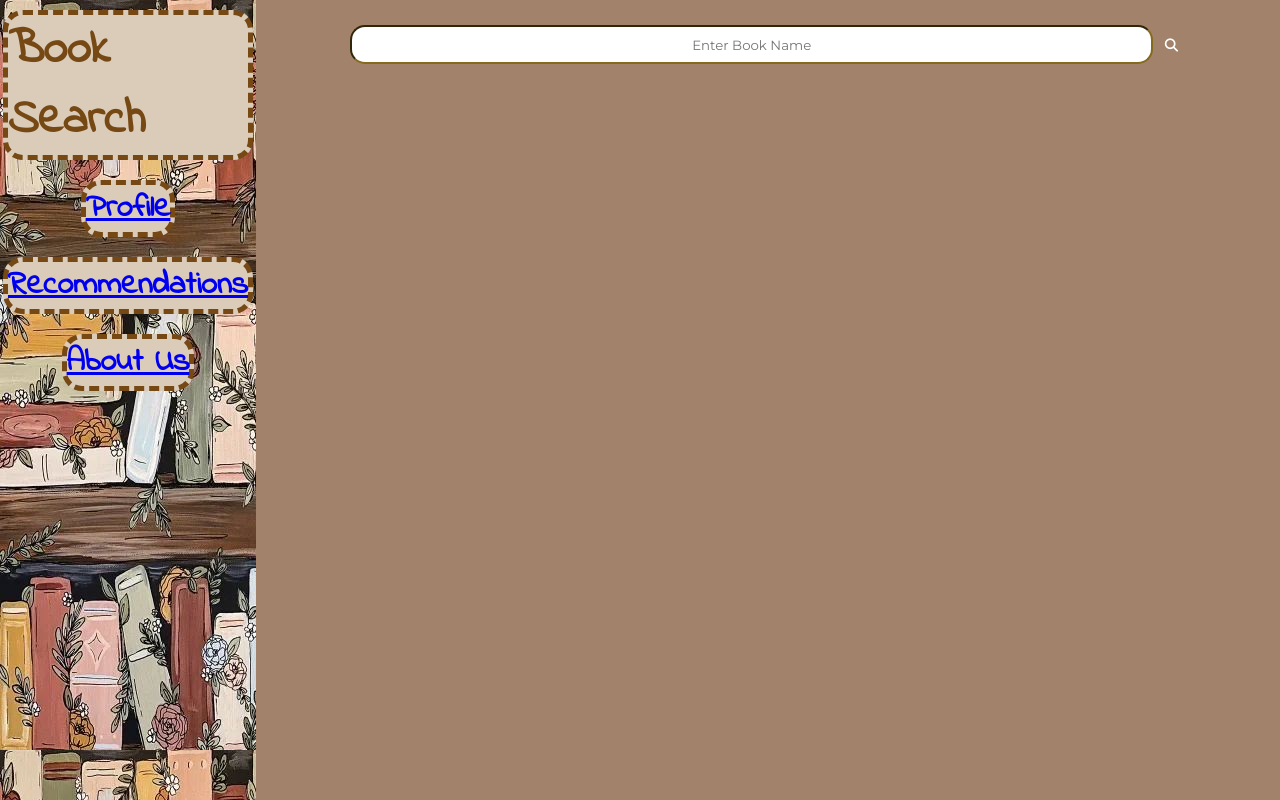
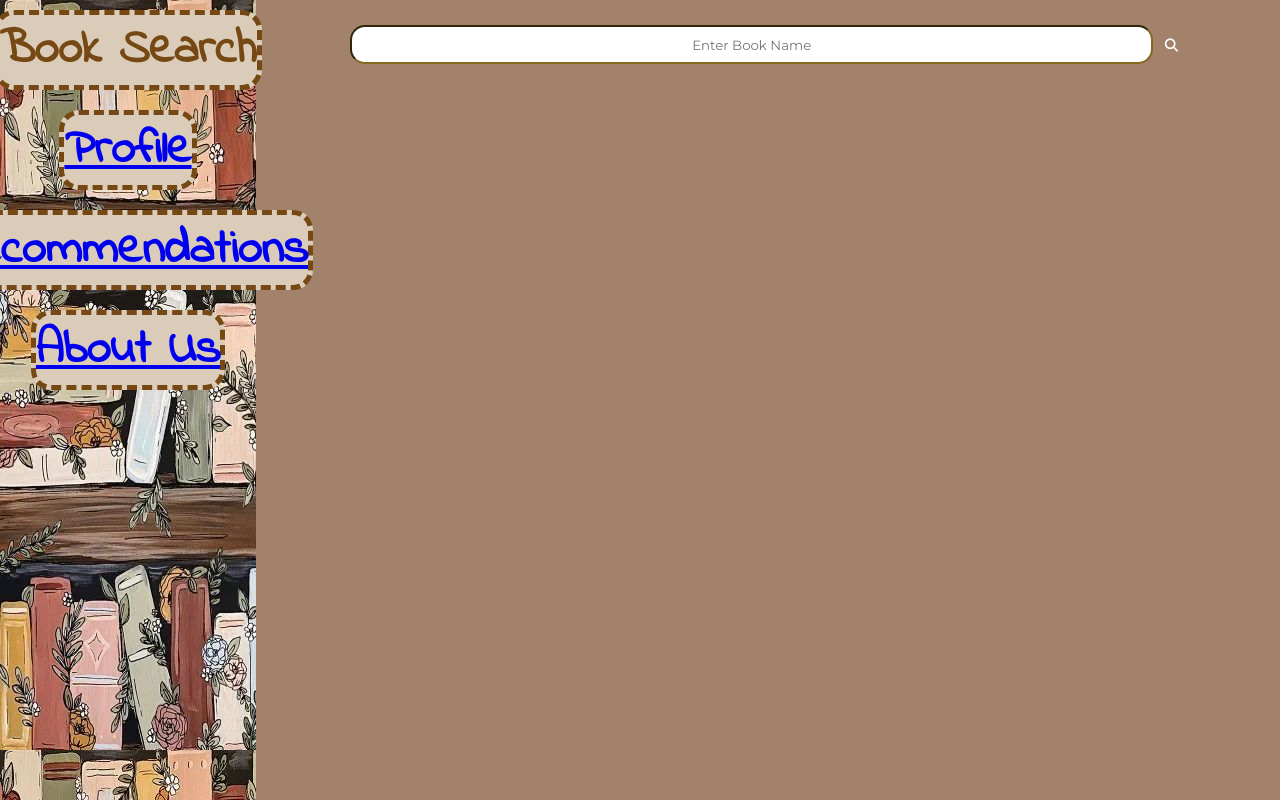
Before and after one commit to Justinw21/dabooks, a SvelteKit app in the folder books/: page /home in a window 1280 px wide. Built offline with nearby package versions, Linux system fonts and the light colour scheme.

Commit message:
Revert "fixed some formatting and google auth"
This reverts commit 5244566ed4dc459a101b4e788cde329f52dab9d8.

```diff
--- a/books/src/styles/mainpage.css
+++ b/books/src/styles/mainpage.css
@@ -11,19 +11,9 @@
     	align-items: center;
 	}
 
-	h1 {
+	h1, h2, h3 {
 		font-family: 'Indie Flower', cursive;
 		font-size: xxx-large;
-		color: rgb(117, 72, 20);
-		background-color: rgb(219, 204, 186);
-		border-radius: 20px;
-		margin: 10px;
-		border-style: dashed;
-		border-width: 5px;
-	}
-	h2{
-		font-family: 'Indie Flower', cursive;
-		font-size: xx-large;
 		color: rgb(117, 72, 20);
 		background-color: rgb(219, 204, 186);
 		border-radius: 20px;
```
Also changed, not shown: books/src/lib/firebase/firebase.ts (+6 -8 lines), books/src/store/store.ts (+3 -5 lines).
